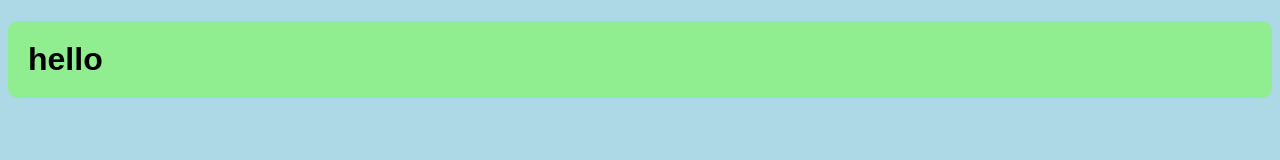
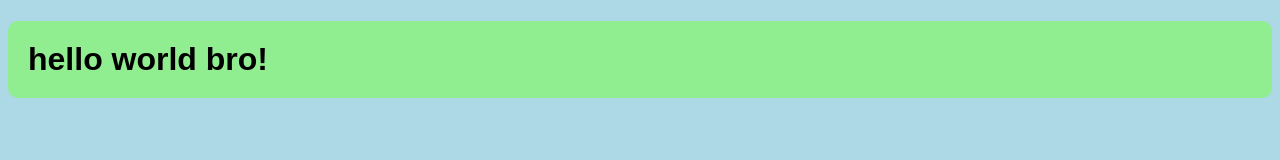
Before and after one commit to waalidait/duo-project, a plain HTML site: page index.html in a window 1280 px wide. Drawn offline with Linux system fonts and the light colour scheme.

Commit message:
h1 modification

```diff
--- a/index.html
+++ b/index.html
@@ -7,6 +7,6 @@
     <link rel="stylesheet" href="style.css">
 </head>
 <body>
-    <h1 class="heading">hello</h1>
+    <h1 class="heading">hello world bro!</h1>
 </body>
 </html>
```
